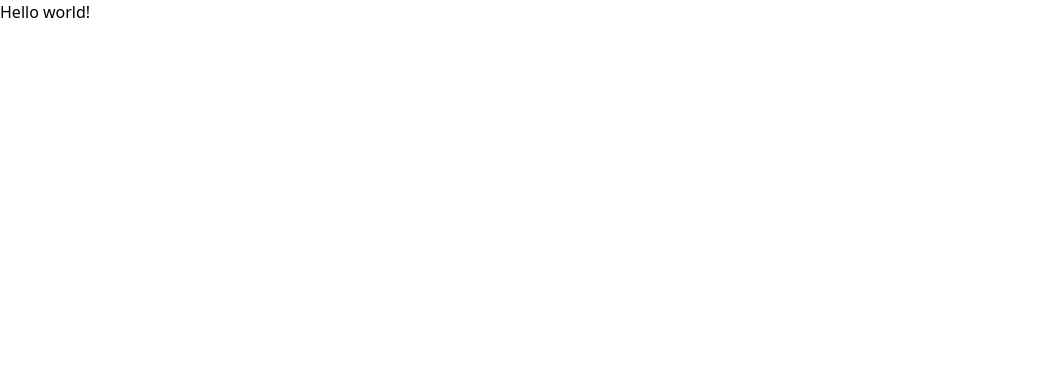
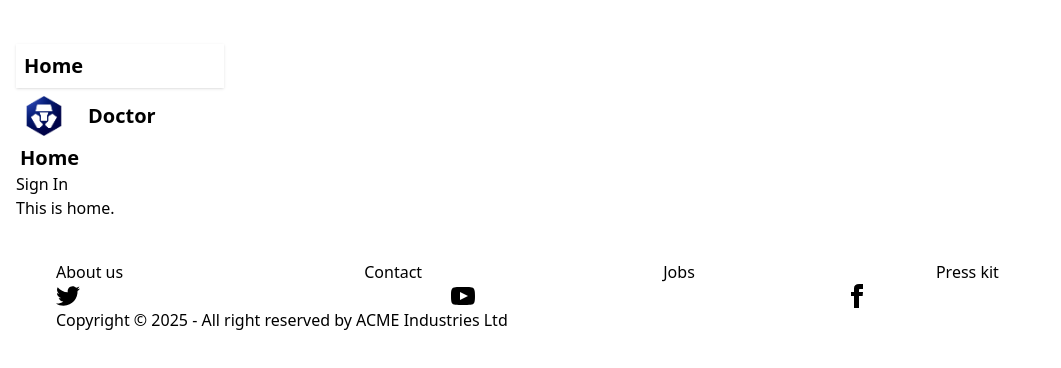
Before and after one commit to Islam-Shamim/OnChain, a React (Vite) app: page / in a window 1280 px wide. Shown: the top 368 px of the page, without its empty margins (0-1061 px from the left). Built offline with nearby package versions, Linux system fonts and the light colour scheme.

Commit message:
home page added

```diff
--- a/src/pages/Footer.jsx
+++ b/src/layout/Footer.jsx
@@ -2,7 +2,7 @@ import React from 'react'
 
 export default function Footer() {
     return (
-        <footer className="footer footer-center bg-base-200 text-base-content rounded p-10">
+        <footer className="footer footer-horizontal footer-center bg-base-200 text-base-content rounded p-10">
             <nav className="grid grid-flow-col gap-4">
                 <a className="link link-hover">About us</a>
                 <a className="link link-hover">Contact</a>
--- a/src/layout/Main.jsx
+++ b/src/layout/Main.jsx
@@ -1,12 +1,14 @@
 import React from 'react'
 import { Outlet } from 'react-router-dom'
-import Navber from '../pages/Navber'
+import Navber from './Navber'
+import Footer from './Footer'
 
 export default function Main() {
     return (
         <div className='max-w-7xl mx-auto px-4 py-8'>
             <Navber></Navber>
             <Outlet></Outlet>
+            <Footer></Footer>
         </div>
     )
 }
--- a/src/pages/Navber.jsx
+++ b/src/layout/Navber.jsx
@@ -1,8 +1,13 @@
 import React from 'react'
+import { Link, NavLink } from 'react-router-dom'
+import logo from "../assets/logo.png"
 
 export default function Navber() {
+    const links = <>
+        <li className='text-xl font-bold mr-2'><NavLink to="/">Home</NavLink></li>
+    </>
     return (
-        <div className="navbar bg-base-100">
+        <div className="navbar bg-base-200">
             <div className="navbar-start">
                 <div className="dropdown">
                     <div tabIndex={0} role="button" className="btn btn-ghost lg:hidden">
@@ -22,36 +27,22 @@ export default function Navber() {
                     <ul
                         tabIndex={0}
                         className="menu menu-sm dropdown-content bg-base-100 rounded-box z-[1] mt-3 w-52 p-2 shadow">
-                        <li><a>Item 1</a></li>
-                        <li>
-                            <a>Parent</a>
-                            <ul className="p-2">
-                                <li><a>Submenu 1</a></li>
-                                <li><a>Submenu 2</a></li>
-                            </ul>
-                        </li>
-                        <li><a>Item 3</a></li>
+                        {links}
                     </ul>
                 </div>
-                <a className="btn btn-ghost text-xl">daisyUI</a>
+                <div className='flex gap-4 items-center'>
+                    <Link to='/'>
+                        <img className='w-14 bg-base-200 hidden sm:block' src={logo} alt="" srcset="" /></Link>
+                    <h2 className='font-semibold text-xl hidden sm:block'>Doctor</h2>
+                </div>
             </div>
             <div className="navbar-center hidden lg:flex">
                 <ul className="menu menu-horizontal px-1">
-                    <li><a>Item 1</a></li>
-                    <li>
-                        <details>
-                            <summary>Parent</summary>
-                            <ul className="p-2">
-                                <li><a>Submenu 1</a></li>
-                                <li><a>Submenu 2</a></li>
-                            </ul>
-                        </details>
-                    </li>
-                    <li><a>Item 3</a></li>
+                    {links}
                 </ul>
             </div>
             <div className="navbar-end">
-                <a className="btn">Button</a>
+                <button className='btn'>Sign In</button>
             </div>
         </div>
     )
--- a/src/pages/Home.jsx
+++ b/src/pages/Home.jsx
@@ -2,7 +2,7 @@ import React from 'react'
 
 export default function Home() {
     return (
-        <div>
+        <div className='text-center'>
             This is Home Page.
         </div>
     )
--- a/src/router/router.jsx
+++ b/src/router/router.jsx
@@ -1,11 +1,12 @@
 import {
     createBrowserRouter,
 } from "react-router-dom";
+import Main from "../layout/Main";
 
 const router = createBrowserRouter([
     {
         path: "/",
-        element: <div>Hello world!</div>,
+        element: <Main />,
         errorElement: <div className="">Oops! Something went wrong.</div>,
         children:[
             {
```
Also changed, not shown: src/assets/logo.png (added).
